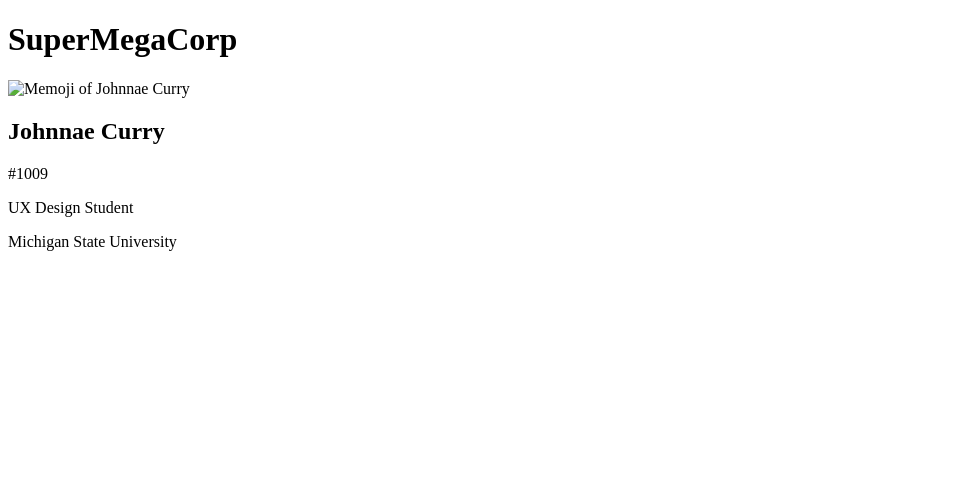
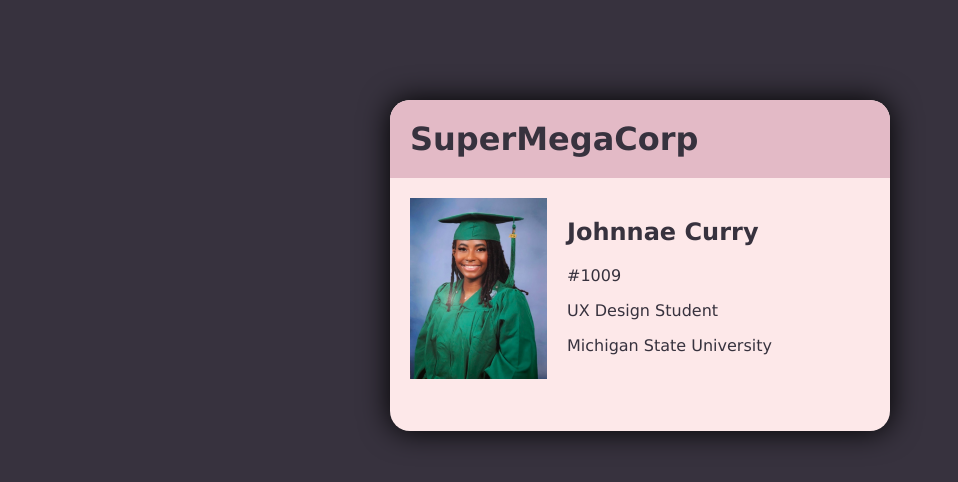
Before and after one commit to johnnaecurry/html-getting-started, a plain HTML site: page index.html in a window 1280 px wide. Shown: the whole page, without its empty margins (0-958 px from the left). Drawn offline with Linux system fonts and the light colour scheme.

Commit message:
id final

```diff
--- a/index.html
+++ b/index.html
@@ -9,12 +9,13 @@
   <body>
     <div class="card">
       <h1>SuperMegaCorp</h1>
-    <img alt="Memoji of Johnnae Curry"  src="id pic.png" />
-    <H2>Johnnae Curry</H2>
-    <p>#1009</p>
-    <p> UX Design Student</p>
-    <p> Michigan State University</p>
+      <div>
+         <img alt="Memoji of Johnnae Curry"  src="johnnae.png" />
+        <h2>Johnnae Curry</h2>
+         <p>#1009</p>
+          <p> UX Design Student</p>
+           <p> Michigan State University</p>
+      <div>
     </div>
-    <div>
   </body>
 </html>
--- a/screen.css
+++ b/screen.css
@@ -1,4 +1,32 @@
 /* Add screen styles below */
-a.active {
-    font-weight: bold;
+body {
+    background: #37323E;
+    margin-top: 100px;
 }
+
+div.card {
+    background: #FDE8E9;
+    color: #37323E;
+    font-family: Verdana, Geneva, Tahoma, sans-serif;
+    margin: 0 auto;
+    width: 500px;
+    height: 300 px;
+    border-radius: 20px;
+    box-shadow: 0 0 30px rgba(0, 0, 0, 3);
+}
+
+.card div {
+    padding: 20px;
+}
+
+h1 {
+    background: #E3BAC6;
+    margin: 0;
+    padding: 20px;
+    border-radius: 20px 20px 0 0;
+}
+
+img {
+    float: left;
+    margin-right: 20px;
+}
```
Also changed, not shown: id pic.png (added), johnnae.png (added).
